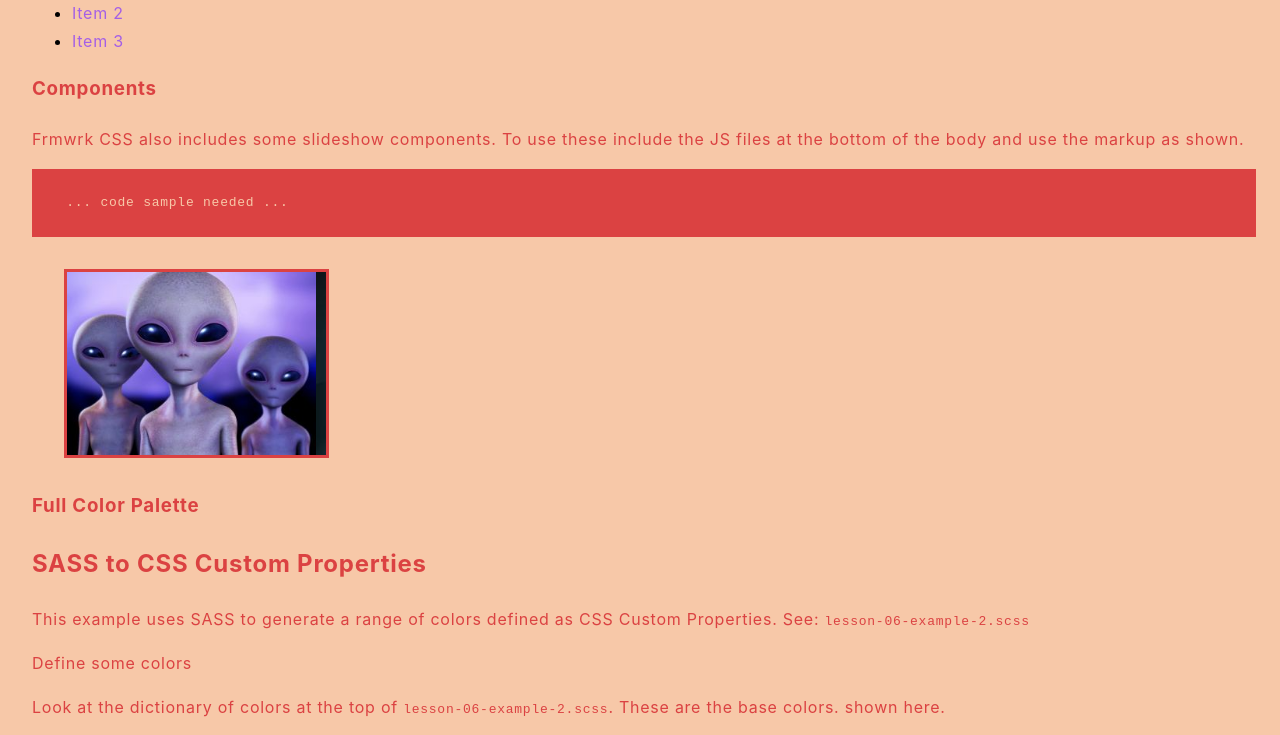
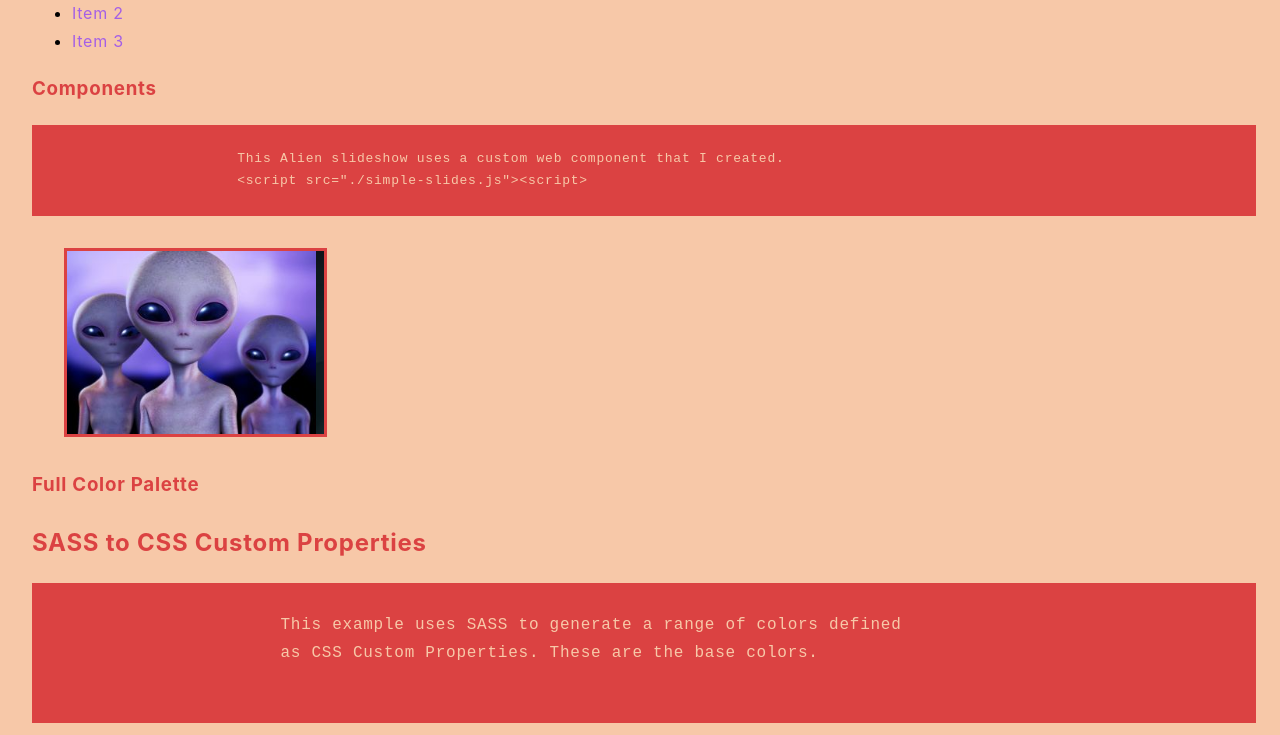
Before and after one commit to GSCrawley/stylin_styles, a plain HTML site: page index.html in a window 1280 px wide. Shown: the part 6999-7734 px from the top of the page. Drawn offline with Linux system fonts and the light colour scheme.

Commit message:
finished colors and web components

```diff
--- a/index.html
+++ b/index.html
@@ -419,16 +419,15 @@
 
             <section>
                 <h3>Components</h3>
-                <p>Frmwrk CSS also includes some slideshow components. To use these include
-                    the JS files at the bottom of the body and use the markup as shown.</p>
 
                     <pre><code>
-    ... code sample needed ...
+                        This Alien slideshow uses a custom web component that I created.
+                        &lt;script src=&quot;./simple-slides.js&quot;&gt;&lt;script&gt;
                     </code></pre>
 
                     <div>
                         <div style="margin:2em">
-                            <simple-slides time="1500" transition="300" width="259" height="183">
+                            <simple-slides time="1500" transition="300" width="257" height="183">
                                 <img src="./images/aliens-0.jpg" width="257" height="183">
                                 <img src="./images/aliens-1.jpg" width="257" height="183">
                                 <img src="./images/aliens-2.jpg" width="257" height="183">
@@ -449,14 +448,12 @@
                 <div class="">
                     <h1>SASS to CSS Custom Properties</h1>
 
-                    <p>This example uses SASS to generate a range of colors defined
-                        as CSS Custom Properties. See: <code>lesson-06-example-2.scss</code>
-                    </p>
+                    <pre>
 
-                    <p>Define some colors</p>
-                    <p>Look at the dictionary of colors at the top of
-                        <code>lesson-06-example-2.scss</code>. These are the base colors.
-                    shown here. </p>
+                        This example uses SASS to generate a range of colors defined
+                        as CSS Custom Properties. These are the base colors.
+
+                    </pre>
 
       <div class="swatch-container">
         <div class="swatch" style="background-color: var(--color-gray-lighter-4)">.</div>
@@ -481,10 +478,12 @@
       </div>
 
       <h2>Shade and tints</h2>
-      <p>Here are all of the colors define. Starting with the base color I lightened
+      <pre>
+
+        Here are all of the colors defined. Starting with the base color I lightened
         then darkened the colors to generate 4 lighter and 4 darker colors. I used
         SASS to do this work and had SASS output new Custom Property definitions.
-        </p>
+        </pre>
 
                 <div class="swatch-container">
                     <div class="swatch" style="background-color: var(--color-info-lighter-4)">.</div>
```
